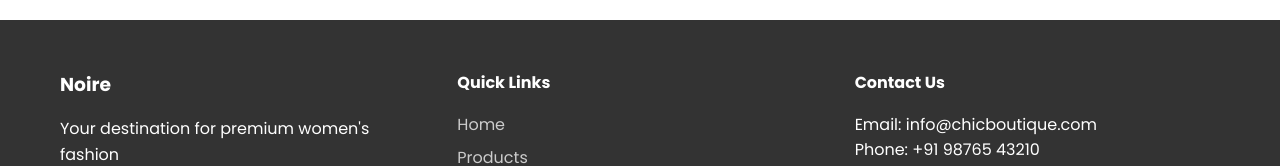
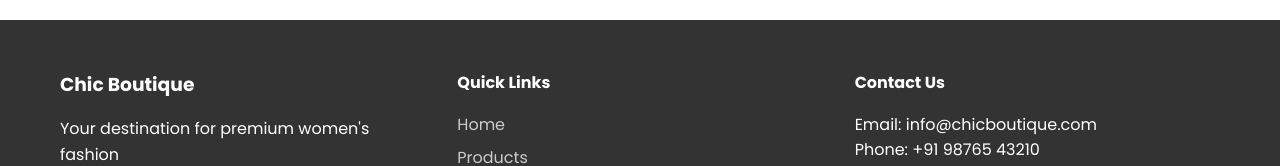
Before and after one commit to TanishaSathe/chicboutiquestore, a plain HTML site: page clothes/index.html in a window 1280 px wide. Shown: the part 3489-3655 px from the top of the page. Drawn offline with nearby package versions, Linux system fonts and the light colour scheme.

Commit message:
index.html

```diff
--- a/clothes/index.html
+++ b/clothes/index.html
@@ -248,7 +248,7 @@
         <div class="container">
             <div class="footer-content">
                 <div class="footer-section">
-                    <h3>Noire</h3>
+                    <h3>Chic Boutique</h3>
                     <p>Your destination for premium women's fashion</p>
                 </div>
                 <div class="footer-section">
```
